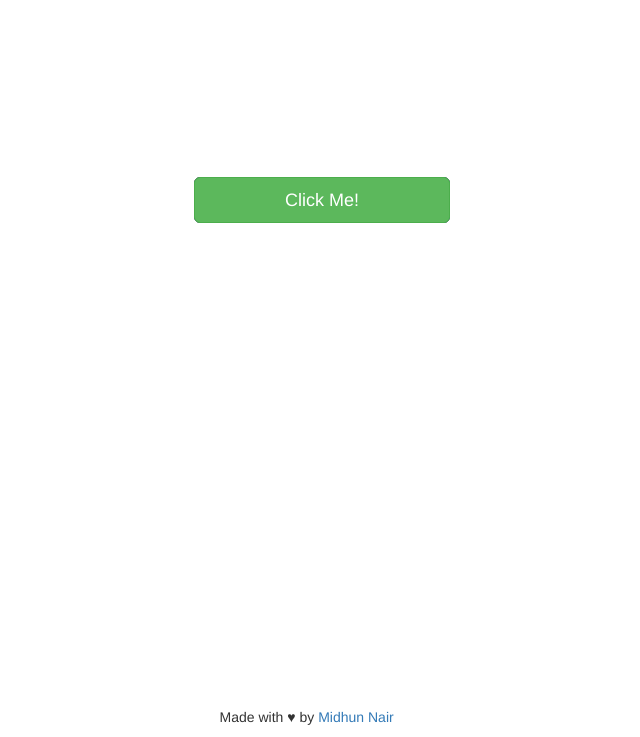
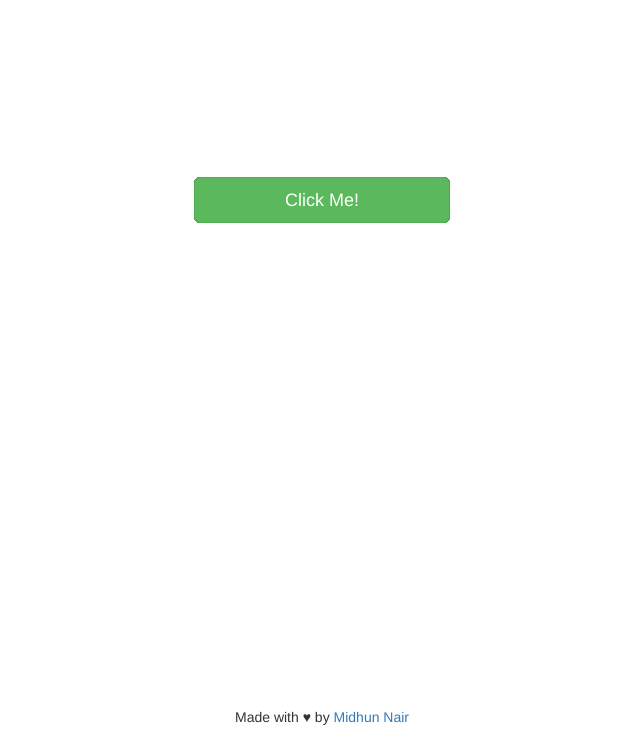
Before and after one commit to itsmidhunnair/Button-Game, a plain HTML site: page index.html in a window 1280 px wide. Shown: the part 63-800 px from the top of the page, without its empty margins (318-958 px from the left). Drawn offline with nearby package versions, Linux system fonts and the light colour scheme.

Commit message:
Update index.html

```diff
--- a/index.html
+++ b/index.html
@@ -23,9 +23,12 @@
 
         footer
         {
-            left: 42%;
             position: fixed;
             bottom: 10px;
+            left: 0;
+            right: 0;
+            display: flex;
+            justify-content: center;
         }
 
         .btn-crazy
@@ -211,7 +214,7 @@
         unselectable="on"
         onselectstart="return false;"
         onmousedown="return false;">
-        Made with &hearts; by</span> <a href="http://midhunnair.ml">Midhun Nair</a>
+        Made with &hearts; by&#160</span> <a href="http://midhunnair.ml">Midhun Nair</a>
     </footer>
 
 <!----------------Javascript---------------------->
```
